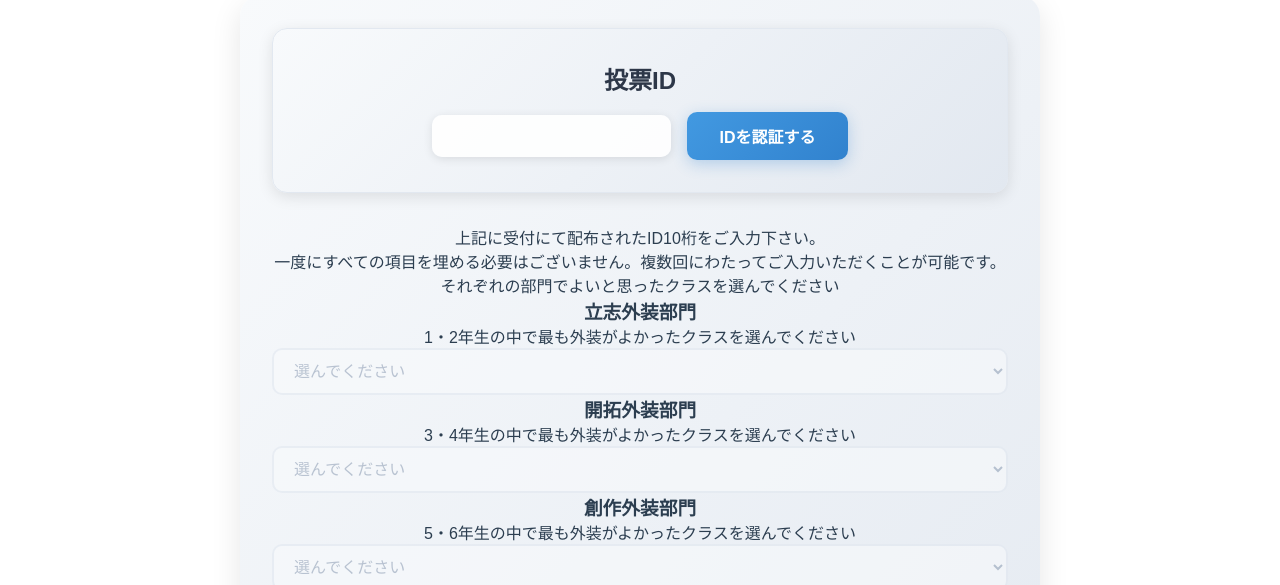
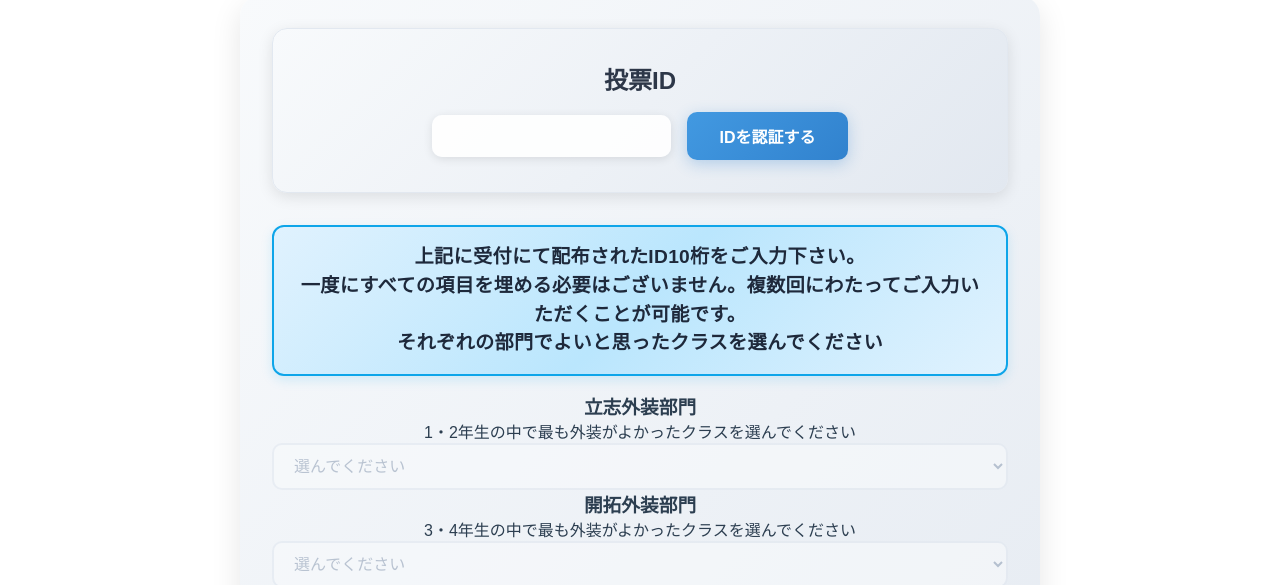
Before and after one commit to KSS-IT-Committee/2025-sousakutenhp, an Astro site: page /page/vote in a window 1280 px wide. Shown: the part 166-751 px from the top of the page. Built offline with nearby package versions, Linux system fonts and the light colour scheme; Astro itself is replaced by a stand-in of ours; no server answers; a web font is replaced by a local one.

Commit message:
style: Add rich CSS styling for voting-title and consolidate instruction text
Better CSS.

```diff
--- a/src/components/vote_form.tsx
+++ b/src/components/vote_form.tsx
@@ -215,9 +215,9 @@ export default function VoteForm() {
                 </div>
             </div>
             <div className="voting-section">
-                <p className="voting-title">上記に受付にて配布されたID10桁をご入力下さい。</p>
-                <p className="voting-title">一度にすべての項目を埋める必要はございません。複数回にわたってご入力いただくことが可能です。</p>
-                <p className="voting-title">それぞれの部門でよいと思ったクラスを選んでください</p>
+                <p className="voting-title">上記に受付にて配布されたID10桁をご入力下さい。
+                <br/>一度にすべての項目を埋める必要はございません。複数回にわたってご入力いただくことが可能です。
+                <br/>それぞれの部門でよいと思ったクラスを選んでください</p>
                 <div className="category-section">
                     <h3 className="category-title">立志外装部門</h3>
                     <p className="category-description">1・2年生の中で最も外装がよかったクラスを選んでください</p>
--- a/src/style/voteform.css
+++ b/src/style/voteform.css
@@ -186,6 +186,46 @@
     margin: 0;
 }
 
+/* Voting Title */
+.voting-title {
+    font-size: 1.2rem;
+    font-weight: 600;
+    color: #1e293b;
+    text-align: center;
+    margin: 1rem 0;
+    padding: 1rem 1.5rem;
+    background: linear-gradient(135deg, #e0f2fe 0%, #bae6fd 50%, #e0f2fe 100%);
+    border: 2px solid #0ea5e9;
+    border-radius: 12px;
+    box-shadow: 0 4px 12px rgba(14, 165, 233, 0.15);
+    position: relative;
+    overflow: hidden;
+    line-height: 1.5;
+    letter-spacing: 0.3px;
+    transition: all 0.3s ease;
+}
+
+.voting-title::before {
+    content: '';
+    position: absolute;
+    top: 0;
+    left: -100%;
+    width: 100%;
+    height: 100%;
+    background: linear-gradient(90deg, transparent, rgba(255, 255, 255, 0.4), transparent);
+    transition: left 0.6s ease;
+}
+
+.voting-title:hover::before {
+    left: 100%;
+}
+
+.voting-title:hover {
+    transform: translateY(-1px);
+    box-shadow: 0 6px 16px rgba(14, 165, 233, 0.2);
+    border-color: #0284c7;
+}
+
 /* Voting Categories */
 .voting-categories {
     display: grid;
@@ -359,6 +399,14 @@
     .submit-btn {
         padding: 0.875rem 2rem;
         font-size: 1rem;
+    }
+
+    /* Mobile voting title styles */
+    .voting-title {
+        font-size: 1.1rem;
+        padding: 0.875rem 1.25rem;
+        margin: 0.75rem 0;
+        letter-spacing: 0.2px;
     }
 
     /* Success screen mobile styles */
@@ -599,7 +647,8 @@
     .submit-button,
     .submit-btn,
     .user-id-input,
-    .category-select {
+    .category-select,
+    .voting-title {
         transition: none;
         animation: none;
     }
```
